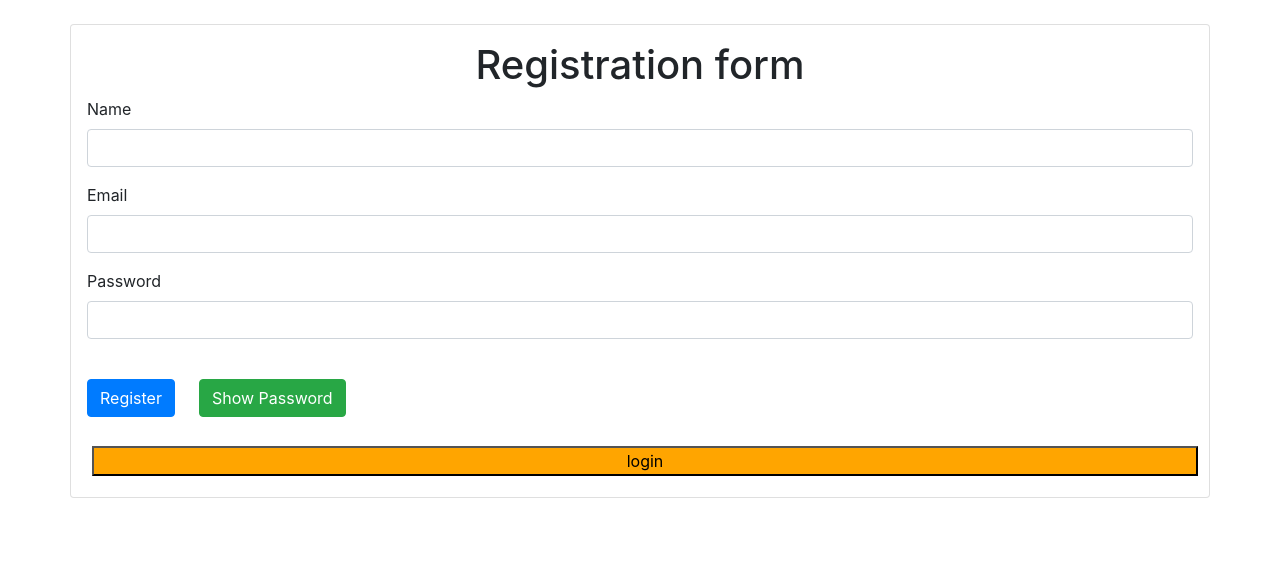
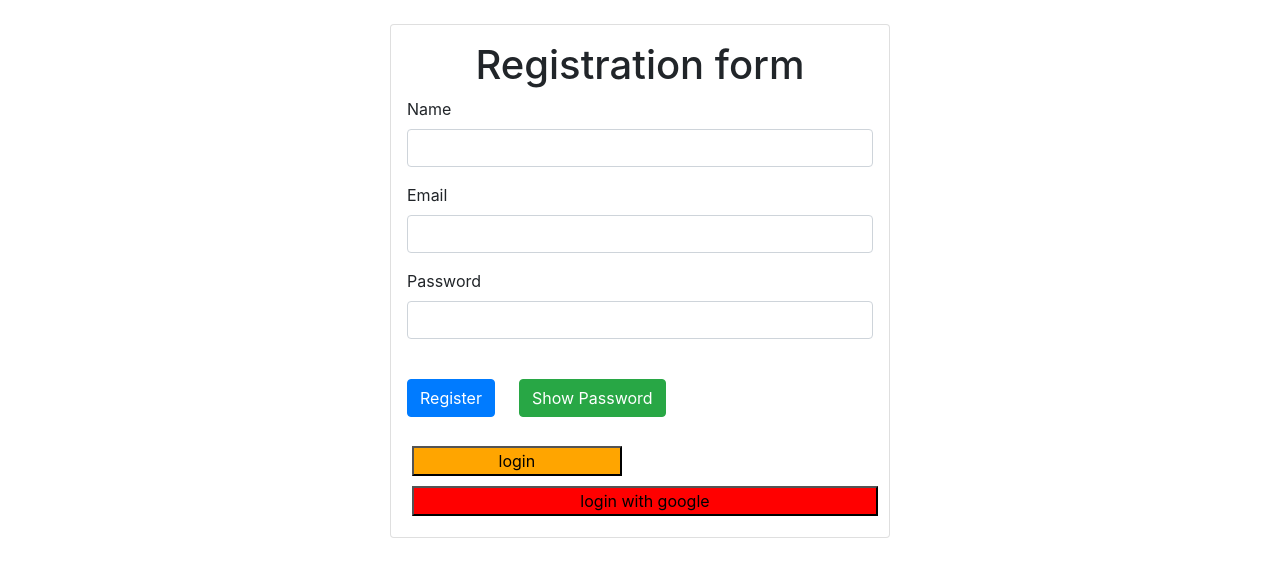
Before and after one commit to saad2999/learningReactJs, a React (Create React App) app: page / in a window 1280 px wide. Shown: the top 576 px of the page. Built offline with nearby package versions, Linux system fonts and the light colour scheme.

Commit message:
login button added

```diff
--- a/src/App.js
+++ b/src/App.js
@@ -21,6 +21,7 @@ import Register from './components/Register';
     this.setState({name, email,password, isRegistered: true})
   }
   showPasswordHandler = () => {
+
     this.setState({showPassword:!this.state.showPassword})
 
 
--- a/src/components/Register.js
+++ b/src/components/Register.js
@@ -20,17 +20,28 @@ function Register(props) {
     btnClasses.push("btn-success")
   }
   let StyledButton = styled.button`
-  display: block;
+  display:  ${(props) => (props.flag==="1"? "inline-block":"block")};
   padding: 10px, 5px;
-  background-color: orange;
+  background-color: ${(props) => props.color};
   color:white
   border: none;
-  width: 100%;
+  width: ${(props) => (props.flag==="1"? "45%":"100%")};
   margin: 5px;
+  boarder-radius:5px
   `;
+  let StyledContainer=styled.section`
+  width 500px;
+  &:hover {
+    box-shadow: 0px 0px 5px grey;
+
+  }
+  @media (min-width:0px) and (max-width:500px) {
+    width : 300px;
+  }
+  `
 
   return (
-    <div className='container p-3 card mt-4'>
+    <StyledContainer className='container p-3 card mt-4'>
       <form onSubmit={props.submit}>
         <h1 className='text-center'>Registration form</h1>
         <div className='form-group'  >
@@ -47,9 +58,10 @@ function Register(props) {
         </div>
         <button type='submit' className='btn btn-primary'>Register</button>
         <button type="button" class={btnClasses.join(" ")} onClick={props.click}>{btnText}</button>
-        <StyledButton type="button">login</StyledButton>
+        <StyledButton type="button" color="orange" flag="1">login</StyledButton>
+        <StyledButton type="button" color="red" flag="0">login with google</StyledButton>
       </form>
-    </div>
+    </StyledContainer>
   )
 }
 
```
